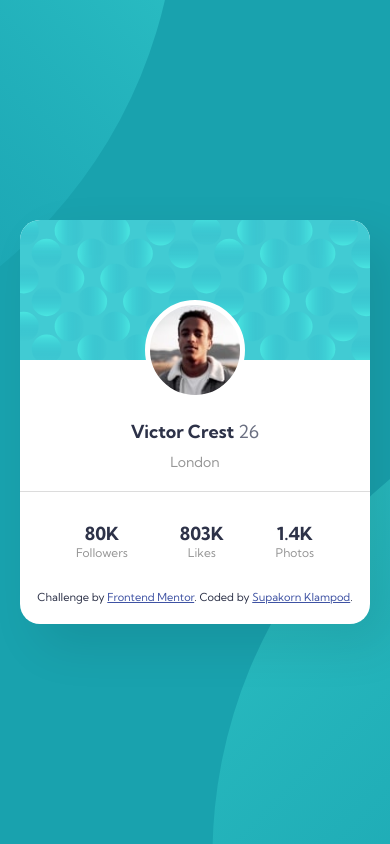
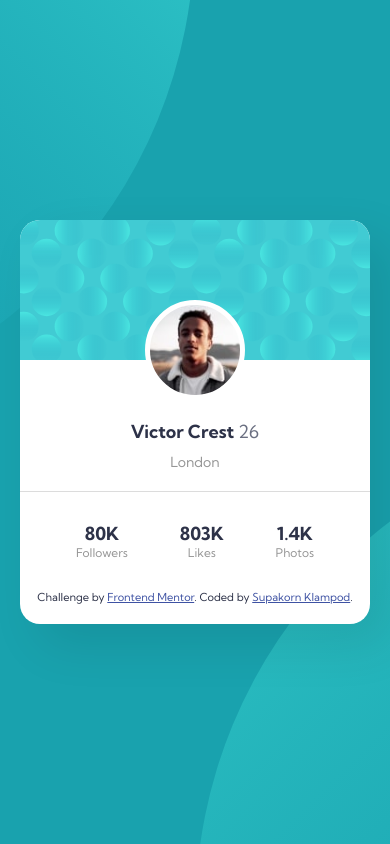
Before and after one commit to BKvip/Profilecardcomponent, a plain HTML site: page index.html in a window 390 px wide. Drawn offline with Linux system fonts and the light colour scheme.

Commit message:
update
background-position: bottom 50vh right 50vw, top 50vh left 50vw;

```diff
--- a/index.html
+++ b/index.html
@@ -36,7 +36,8 @@
         background-color: hsl(185, 75%, 39%);
         background-repeat: no-repeat, no-repeat;
         background-attachment: fixed, fixed;
-        background-position: top -300px left -300px, bottom -300px right -300px;
+        /* background-position: top -300px left -300px, bottom -300px right -300px; */
+        background-position: bottom 50vh right 50vw, top 50vh left 50vw;
       }
 
       main {
@@ -120,11 +121,7 @@
         color: hsl(228, 45%, 44%);
       }
 
-      @media only screen and (max-width: 800px) {
-        body {
-          background-position: top -600px left -800px , bottom -500px right -800px;
-        }
-      }
+
     </style>
   </head>
   <body>
```
